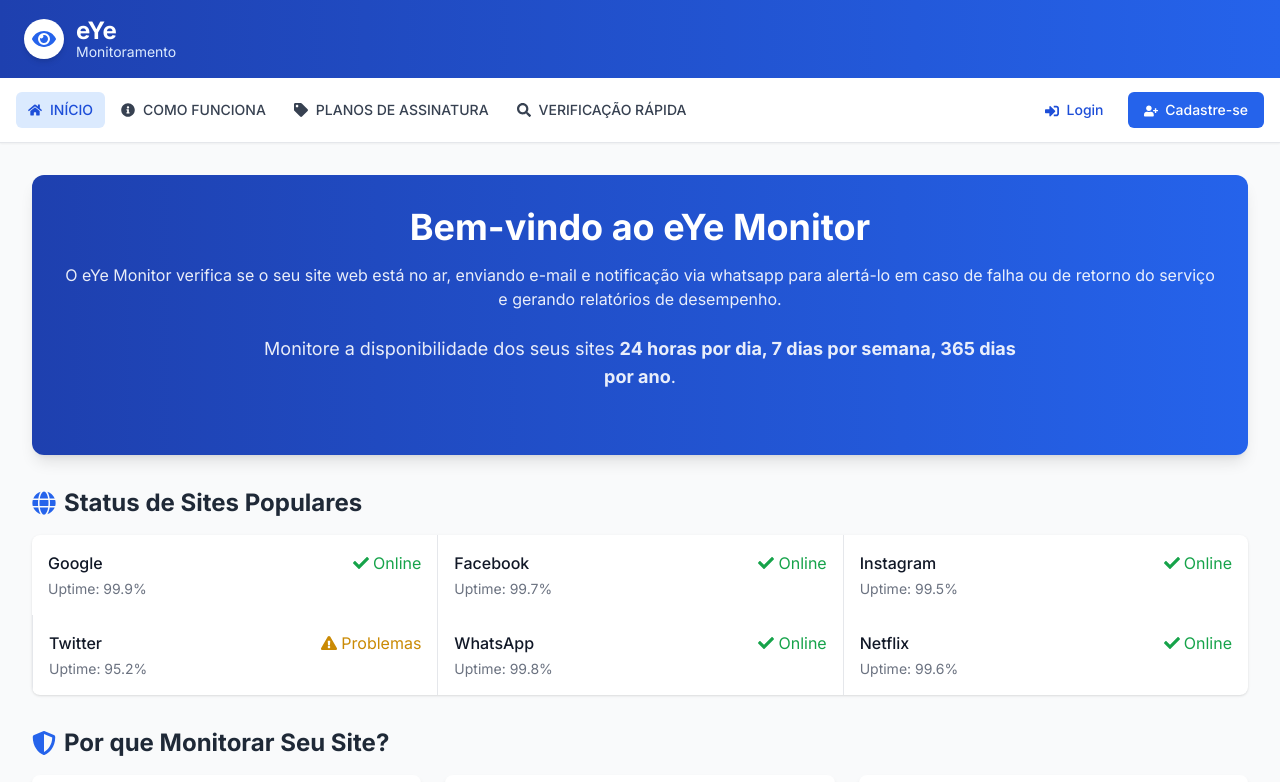
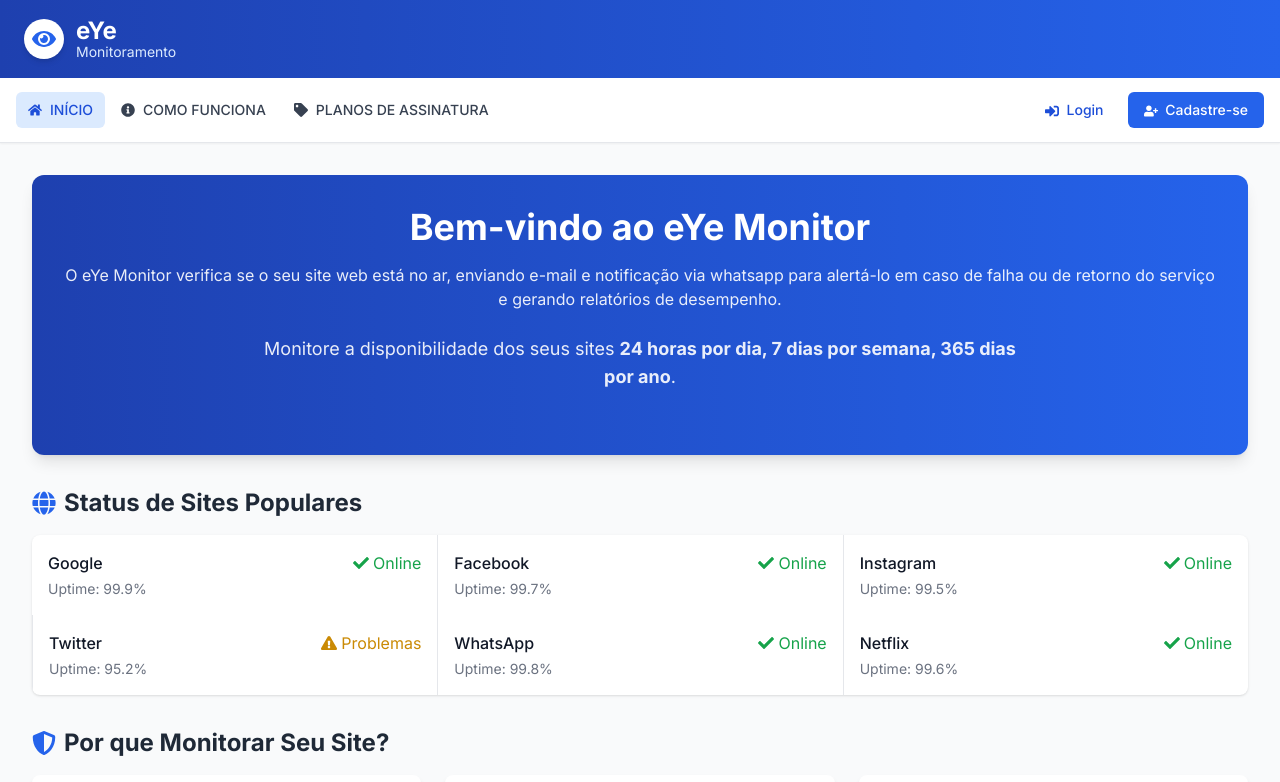
Before and after one commit to Jrmaiworm/monitor-web, a Next.js app: page / in a window 1280 px wide. Shown: the top 782 px of the page. Built offline with nearby package versions, Linux system fonts and the light colour scheme.

Commit message:
fix|: salvando

```diff
--- a/src/app/components/Navbar.js
+++ b/src/app/components/Navbar.js
@@ -84,12 +84,12 @@ const NavBar = () => {
                   icon={<FaTag />}
                   active={isActive('/planos-de-assinatura')}
                 />
-                <NavDesktopItem
+                {/* <NavDesktopItem
                   href="/verificacao-rapida"
                   label="VERIFICAÇÃO RÁPIDA"
                   icon={<FaSearch />}
                   active={isActive('/verificacao-rapida')}
-                />
+                /> */}
               </>
             )}
 
@@ -178,12 +178,12 @@ const NavBar = () => {
                   icon={<FaTag />}
                   active={isActive('/planos-de-assinatura')}
                 />
-                <NavMobileItem
+                {/* <NavMobileItem
                   href="/verificacao-rapida"
                   label="VERIFICAÇÃO RÁPIDA"
                   icon={<FaSearch />}
                   active={isActive('/verificacao-rapida')}
-                />
+                /> */}
                 <div className="pt-4 pb-3 border-t border-gray-200">
                   <NavMobileItem
                     href="/login"
```
